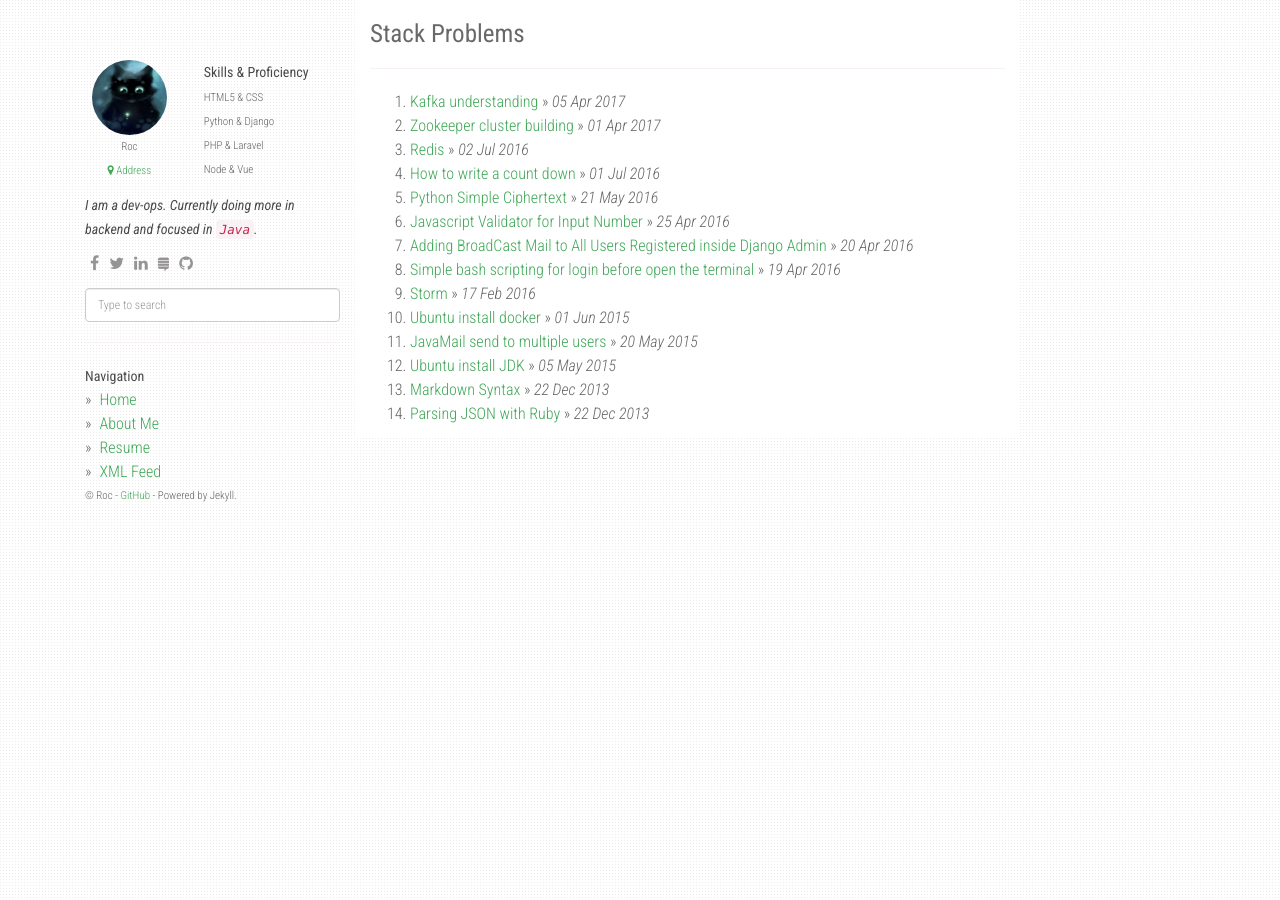
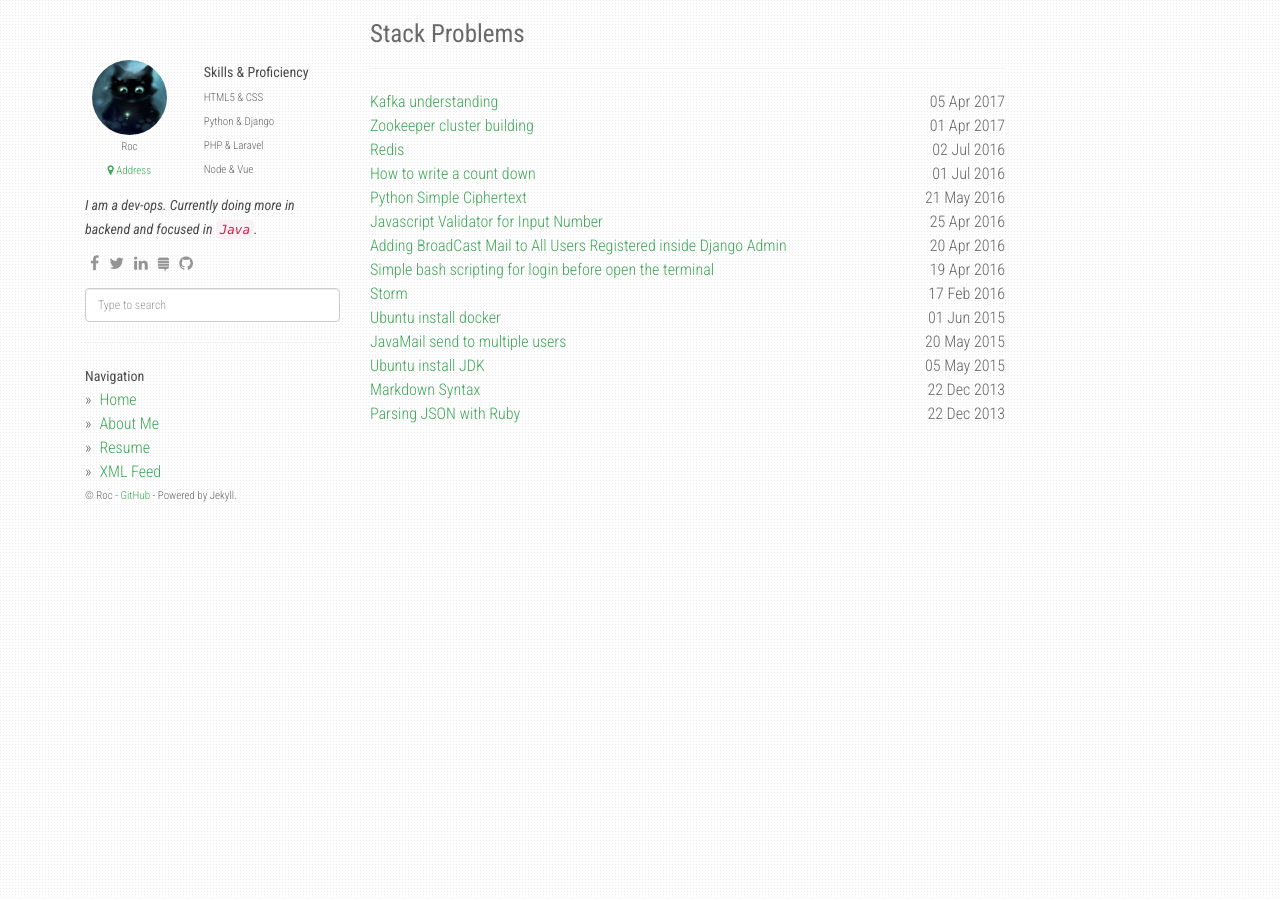
Before and after one commit to sunnyroc/sunnyroc.github.io, a Jekyll site: the page built from index.html, in a window 1280 px wide. Built offline with Jekyll 4.4.1, drawn with Linux system fonts in a browser that asks for light colours; nearby versions of some CDN libraries; the list of posts is cut into pages by our own code.

Commit message:
Update themes

```diff
--- a/index.html
+++ b/index.html
@@ -7,13 +7,20 @@ layout: default
   <h1>{{ site.title }}</h1>
   <hr />
 
-  <ol class="posts">
+  <!-- <ol class="posts"> -->
     {% for post in paginator.posts %}
-      <li>
-        <a href="{{ post.url }}">{{ post.title }}</a> &raquo; <i><span>{{ post.date | date_to_string }}</span></i>
-      </li>
+      <div class="row">
+        <div class="col-md-9">
+          {{post.index}}
+          <a href="{{ post.url }}">{{ post.title }}</a>
+        </div>
+        <div class="col-md-3 post-list">
+          <!-- <span>{{ post.date | date_to_string }}</span> -->
+          {{ post.date | date_to_string }}
+        </div>
+      </div>
     {% endfor %}
-  </ol>
+  <!-- </ol> -->
 
   <!-- Pagination links -->
   {% if paginator.total_pages > 1 %}
--- a/static/css/main.css
+++ b/static/css/main.css
@@ -40,7 +40,8 @@ a:hover {
 
 /* Layout */
 .main-layout {
-  background: #fff;
+  /*background: #fff;*/
+  font-f
 }
 .sidebar-nav {
   font-size: 16px;
@@ -190,3 +191,9 @@ div.col-sm-3 img.profile-avatar {
 .contact-box > a {
     color: inherit;
 }
+.post-list{
+  text-align: right;
+}
+.sidenav{
+  background: url(/static/img/subtle_dots.png);
+}
```
Also changed, not shown: about.md (+0 -2 lines), 6 other files.
